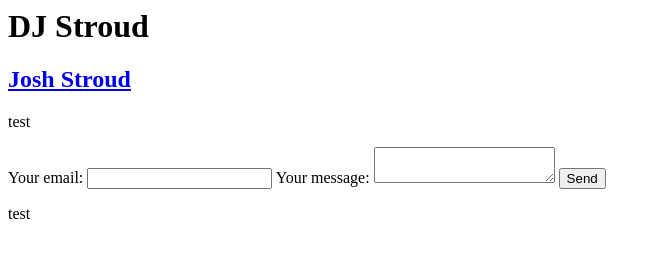
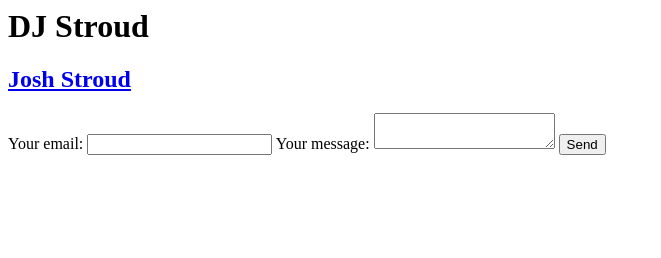
Before and after one commit to joshagilend/djstroud.me, a plain HTML site: page index.html in a window 1280 px wide. Shown: the whole page, without its empty margins (0-661 px from the left). Drawn offline with Linux system fonts and the light colour scheme.

Commit message:
form is live

```diff
--- a/index.html
+++ b/index.html
@@ -1,7 +1,7 @@
 <html>
   <h1>DJ Stroud</h1>
+
   <h2><a href="https://www.google.com/search?q=josh+stroud">Josh Stroud</a></h2>
-  <p>test</p>
 
   <!-- modify this form HTML and place wherever you want your form -->
   <form
@@ -19,6 +19,4 @@
   <!-- your other form fields go here -->
   <button type="submit">Send</button>
   </form>
-
-  <p>test</p>
 </html>
```
